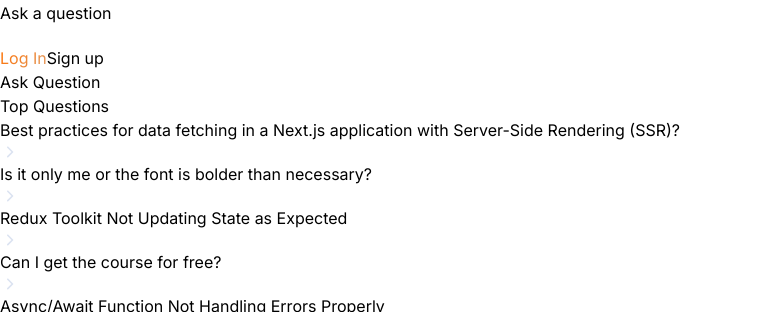
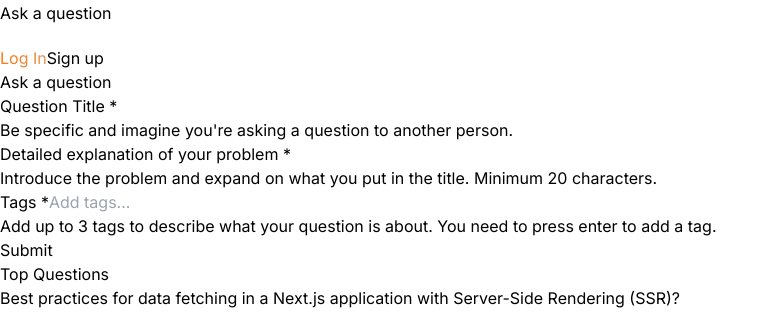
Before and after one commit to akahlouts/stack_overflow_clone, a Next.js app: page /ask-question in a window 1280 px wide. Shown: the part 437-749 px from the top of the page, without its empty margins (0-774 px from the left). Built offline with nearby package versions, Linux system fonts and the light colour scheme; no server answers.

Commit message:
Add Question Form UI & its Validations.

```diff
--- a/app/(root)/ask-question/page.tsx
+++ b/app/(root)/ask-question/page.tsx
@@ -1,7 +1,15 @@
-import React from "react";
+import Question from "@/components/forms/Question";
 
-const page = () => {
-  return <div>Ask Question</div>;
+const Page = () => {
+  return (
+    <div>
+      <h1 className="h1-bold text-dark100_light900">Ask a question</h1>
+
+      <div className="mt-9">
+        <Question />
+      </div>
+    </div>
+  );
 };
 
-export default page;
+export default Page;
--- /dev/null
+++ b/components/forms/Question.tsx
@@ -0,0 +1,115 @@
+"use client";
+
+import { zodResolver } from "@hookform/resolvers/zod";
+import { useForm } from "react-hook-form";
+import { z } from "zod";
+import { QuestionsSchema } from "@/lib/validations";
+
+import { Button } from "@/components/ui/button";
+import {
+  Form,
+  FormControl,
+  FormDescription,
+  FormField,
+  FormItem,
+  FormLabel,
+  FormMessage,
+} from "@/components/ui/form";
+import { Input } from "@/components/ui/input";
+
+const Question = () => {
+  // 1. Define your form.
+  const form = useForm<z.infer<typeof QuestionsSchema>>({
+    resolver: zodResolver(QuestionsSchema),
+    defaultValues: {
+      title: "",
+      explanation: "",
+      tags: [],
+    },
+  });
+
+  // 2. Define a submit handler.
+  function onSubmit(values: z.infer<typeof QuestionsSchema>) {
+    // Do something with the form values.
+    // ✅ This will be type-safe and validated.
+    console.log(values);
+  }
+
+  return (
+    <Form {...form}>
+      <form
+        onSubmit={form.handleSubmit(onSubmit)}
+        className="flex w-full flex-col gap-10"
+      >
+        <FormField
+          control={form.control}
+          name="title"
+          render={({ field }) => (
+            <FormItem className="flex w-full flex-col">
+              <FormLabel className="paragraph-semibold text-dark400_light800">
+                Question Title <span className="text-primary-500">*</span>
+              </FormLabel>
+              <FormControl className="mt-3.5">
+                <Input
+                  className="no-focus paragraph-regular background-light900_dark300 light-border-2 text-dark300_light700 min-h-[56px] border"
+                  {...field}
+                />
+              </FormControl>
+              <FormDescription className="body-regular mt-2.5 text-light-500">
+                Be specific and imagine you&apos;re asking a question to another
+                person.
+              </FormDescription>
+              <FormMessage className="text-red-500" />
+            </FormItem>
+          )}
+        />
+        <FormField
+          control={form.control}
+          name="explanation"
+          render={({ field }) => (
+            <FormItem className="flex w-full flex-col gap-3">
+              <FormLabel className="paragraph-semibold text-dark400_light800">
+                Detailed explanation of your problem{" "}
+                <span className="text-primary-500">*</span>
+              </FormLabel>
+              <FormControl className="mt-3.5">
+                {/* TODO: Add an Editor component */}
+              </FormControl>
+              <FormDescription className="body-regular mt-2.5 text-light-500">
+                Introduce the problem and expand on what you put in the title.
+                Minimum 20 characters.
+              </FormDescription>
+              <FormMessage className="text-red-500" />
+            </FormItem>
+          )}
+        />
+        <FormField
+          control={form.control}
+          name="tags"
+          render={({ field }) => (
+            <FormItem className="flex w-full flex-col">
+              <FormLabel className="paragraph-semibold text-dark400_light800">
+                Tags <span className="text-primary-500">*</span>
+              </FormLabel>
+              <FormControl className="mt-3.5">
+                <Input
+                  className="no-focus paragraph-regular background-light900_dark300 light-border-2 text-dark300_light700 min-h-[56px] border"
+                  placeholder="Add tags..."
+                  {...field}
+                />
+              </FormControl>
+              <FormDescription className="body-regular mt-2.5 text-light-500">
+                Add up to 3 tags to describe what your question is about. You
+                need to press enter to add a tag.
+              </FormDescription>
+              <FormMessage className="text-red-500" />
+            </FormItem>
+          )}
+        />
+        <Button type="submit">Submit</Button>
+      </form>
+    </Form>
+  );
+};
+
+export default Question;
--- /dev/null
+++ b/components/ui/form.tsx
@@ -0,0 +1,178 @@
+"use client"
+
+import * as React from "react"
+import * as LabelPrimitive from "@radix-ui/react-label"
+import { Slot } from "@radix-ui/react-slot"
+import {
+  Controller,
+  ControllerProps,
+  FieldPath,
+  FieldValues,
+  FormProvider,
+  useFormContext,
+} from "react-hook-form"
+
+import { cn } from "@/lib/utils"
+import { Label } from "@/components/ui/label"
+
+const Form = FormProvider
+
+type FormFieldContextValue<
+  TFieldValues extends FieldValues = FieldValues,
+  TName extends FieldPath<TFieldValues> = FieldPath<TFieldValues>
+> = {
+  name: TName
+}
+
+const FormFieldContext = React.createContext<FormFieldContextValue>(
+  {} as FormFieldContextValue
+)
+
+const FormField = <
+  TFieldValues extends FieldValues = FieldValues,
+  TName extends FieldPath<TFieldValues> = FieldPath<TFieldValues>
+>({
+  ...props
+}: ControllerProps<TFieldValues, TName>) => {
+  return (
+    <FormFieldContext.Provider value={{ name: props.name }}>
+      <Controller {...props} />
+    </FormFieldContext.Provider>
+  )
+}
+
+const useFormField = () => {
+  const fieldContext = React.useContext(FormFieldContext)
+  const itemContext = React.useContext(FormItemContext)
+  const { getFieldState, formState } = useFormContext()
+
+  const fieldState = getFieldState(fieldContext.name, formState)
+
+  if (!fieldContext) {
+    throw new Error("useFormField should be used within <FormField>")
+  }
+
+  const { id } = itemContext
+
+  return {
+    id,
+    name: fieldContext.name,
+    formItemId: `${id}-form-item`,
+    formDescriptionId: `${id}-form-item-description`,
+    formMessageId: `${id}-form-item-message`,
+    ...fieldState,
+  }
+}
+
+type FormItemContextValue = {
+  id: string
+}
+
+const FormItemContext = React.createContext<FormItemContextValue>(
+  {} as FormItemContextValue
+)
+
+const FormItem = React.forwardRef<
+  HTMLDivElement,
+  React.HTMLAttributes<HTMLDivElement>
+>(({ className, ...props }, ref) => {
+  const id = React.useId()
+
+  return (
+    <FormItemContext.Provider value={{ id }}>
+      <div ref={ref} className={cn("space-y-2", className)} {...props} />
+    </FormItemContext.Provider>
+  )
+})
+FormItem.displayName = "FormItem"
+
+const FormLabel = React.forwardRef<
+  React.ElementRef<typeof LabelPrimitive.Root>,
+  React.ComponentPropsWithoutRef<typeof LabelPrimitive.Root>
+>(({ className, ...props }, ref) => {
+  const { error, formItemId } = useFormField()
+
+  return (
+    <Label
+      ref={ref}
+      className={cn(error && "text-destructive", className)}
+      htmlFor={formItemId}
+      {...props}
+    />
+  )
+})
+FormLabel.displayName = "FormLabel"
+
+const FormControl = React.forwardRef<
+  React.ElementRef<typeof Slot>,
+  React.ComponentPropsWithoutRef<typeof Slot>
+>(({ ...props }, ref) => {
+  const { error, formItemId, formDescriptionId, formMessageId } = useFormField()
+
+  return (
+    <Slot
+      ref={ref}
+      id={formItemId}
+      aria-describedby={
+        !error
+          ? `${formDescriptionId}`
+          : `${formDescriptionId} ${formMessageId}`
+      }
+      aria-invalid={!!error}
+      {...props}
+    />
+  )
+})
+FormControl.displayName = "FormControl"
+
+const FormDescription = React.forwardRef<
+  HTMLParagraphElement,
+  React.HTMLAttributes<HTMLParagraphElement>
+>(({ className, ...props }, ref) => {
+  const { formDescriptionId } = useFormField()
+
+  return (
+    <p
+      ref={ref}
+      id={formDescriptionId}
+      className={cn("text-sm text-muted-foreground", className)}
+      {...props}
+    />
+  )
+})
+FormDescription.displayName = "FormDescription"
+
+const FormMessage = React.forwardRef<
+  HTMLParagraphElement,
+  React.HTMLAttributes<HTMLParagraphElement>
+>(({ className, children, ...props }, ref) => {
+  const { error, formMessageId } = useFormField()
+  const body = error ? String(error?.message) : children
+
+  if (!body) {
+    return null
+  }
+
+  return (
+    <p
+      ref={ref}
+      id={formMessageId}
+      className={cn("text-sm font-medium text-destructive", className)}
+      {...props}
+    >
+      {body}
+    </p>
+  )
+})
+FormMessage.displayName = "FormMessage"
+
+export {
+  useFormField,
+  Form,
+  FormItem,
+  FormLabel,
+  FormControl,
+  FormDescription,
+  FormMessage,
+  FormField,
+}
--- /dev/null
+++ b/components/ui/label.tsx
@@ -0,0 +1,26 @@
+"use client"
+
+import * as React from "react"
+import * as LabelPrimitive from "@radix-ui/react-label"
+import { cva, type VariantProps } from "class-variance-authority"
+
+import { cn } from "@/lib/utils"
+
+const labelVariants = cva(
+  "text-sm font-medium leading-none peer-disabled:cursor-not-allowed peer-disabled:opacity-70"
+)
+
+const Label = React.forwardRef<
+  React.ElementRef<typeof LabelPrimitive.Root>,
+  React.ComponentPropsWithoutRef<typeof LabelPrimitive.Root> &
+    VariantProps<typeof labelVariants>
+>(({ className, ...props }, ref) => (
+  <LabelPrimitive.Root
+    ref={ref}
+    className={cn(labelVariants(), className)}
+    {...props}
+  />
+))
+Label.displayName = LabelPrimitive.Root.displayName
+
+export { Label }
--- /dev/null
+++ b/lib/validations.ts
@@ -0,0 +1,7 @@
+import { z } from "zod";
+
+export const QuestionsSchema = z.object({
+  title: z.string().min(5).max(130),
+  explanation: z.string().min(100),
+  tags: z.array(z.string().min(1).max(15)).min(1).max(3),
+});
--- a/package.json
+++ b/package.json
@@ -10,7 +10,9 @@
   },
   "dependencies": {
     "@clerk/nextjs": "^5.2.13",
+    "@hookform/resolvers": "^3.9.0",
     "@radix-ui/react-dialog": "^1.1.1",
+    "@radix-ui/react-label": "^2.1.0",
     "@radix-ui/react-menubar": "^1.1.1",
     "@radix-ui/react-select": "^2.1.1",
     "@radix-ui/react-slot": "^1.1.0",
@@ -25,8 +27,10 @@
     "prettier": "^3.3.3",
     "react": "^18",
     "react-dom": "^18",
+    "react-hook-form": "^7.52.2",
     "tailwind-merge": "^2.4.0",
-    "tailwindcss-animate": "^1.0.7"
+    "tailwindcss-animate": "^1.0.7",
+    "zod": "^3.23.8"
   },
   "devDependencies": {
     "@types/node": "^20",
```
Also changed, not shown: 1 other file (tests, documents, lock files or other folders).
